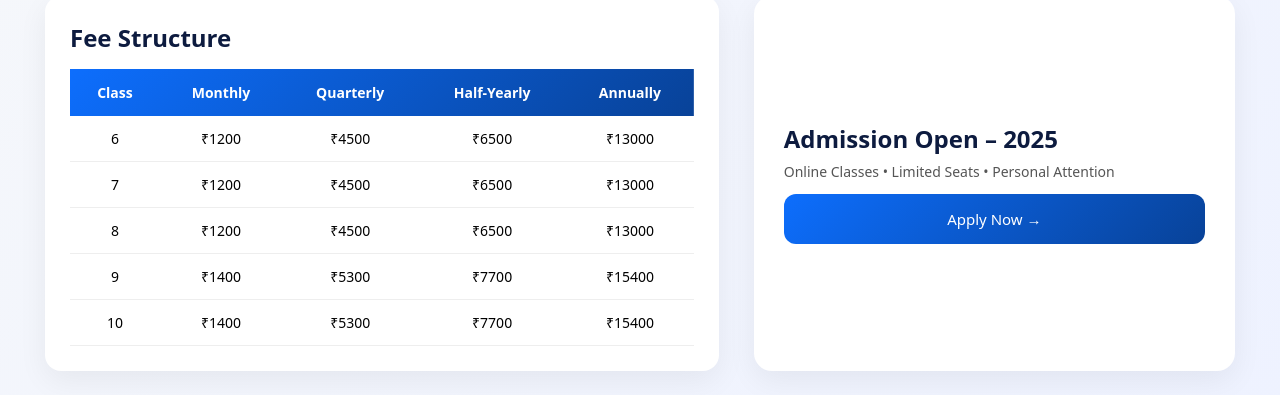
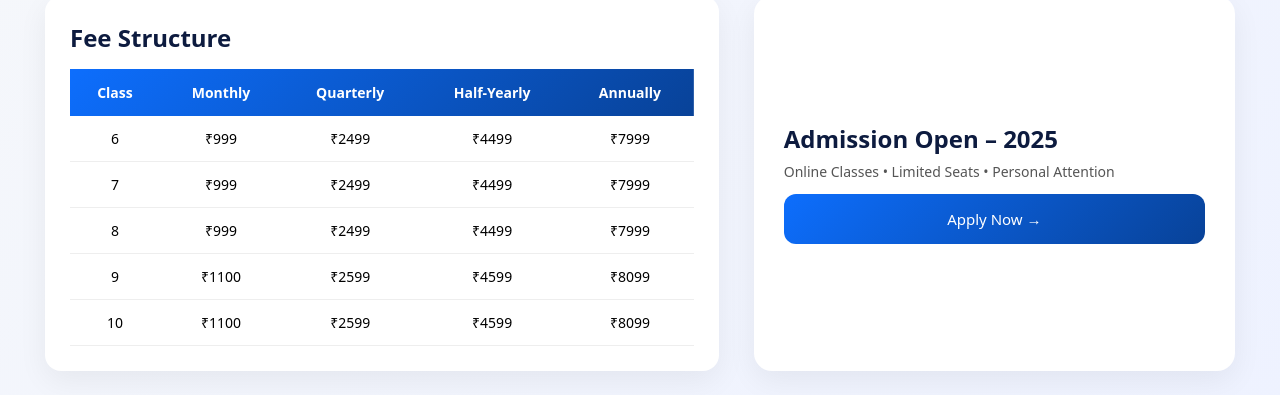
Before and after one commit to Adi2917/Adhyeta-Classes, a React (Vite) app: page /admission in a window 1280 px wide. Shown: the part 2163-2558 px from the top of the page. Built offline with nearby package versions, Linux system fonts and the light colour scheme.

Commit message:
fee structured repair

```diff
--- a/src/components/FeeAdd/FeeAdd.jsx
+++ b/src/components/FeeAdd/FeeAdd.jsx
@@ -123,11 +123,11 @@ export default function FeeAdd() {
               </tr>
             </thead>
             <tbody>
-              <tr><td>6</td><td>₹1200</td><td>₹4500</td><td>₹6500</td><td>₹13000</td></tr>
-              <tr><td>7</td><td>₹1200</td><td>₹4500</td><td>₹6500</td><td>₹13000</td></tr>
-              <tr><td>8</td><td>₹1200</td><td>₹4500</td><td>₹6500</td><td>₹13000</td></tr>
-              <tr><td>9</td><td>₹1400</td><td>₹5300</td><td>₹7700</td><td>₹15400</td></tr>
-              <tr><td>10</td><td>₹1400</td><td>₹5300</td><td>₹7700</td><td>₹15400</td></tr>
+              <tr><td>6</td><td>₹999</td><td>₹2499</td><td>₹4499</td><td>₹7999</td></tr>
+              <tr><td>7</td><td>₹999</td><td>₹2499</td><td>₹4499</td><td>₹7999</td></tr>
+              <tr><td>8</td><td>₹999</td><td>₹2499</td><td>₹4499</td><td>₹7999</td></tr>
+              <tr><td>9</td><td>₹1100</td><td>₹2599</td><td>₹4599</td><td>₹8099</td></tr>
+              <tr><td>10</td><td>₹1100</td><td>₹2599</td><td>₹4599</td><td>₹8099</td></tr>
             </tbody>
           </table>
         </div>
```
